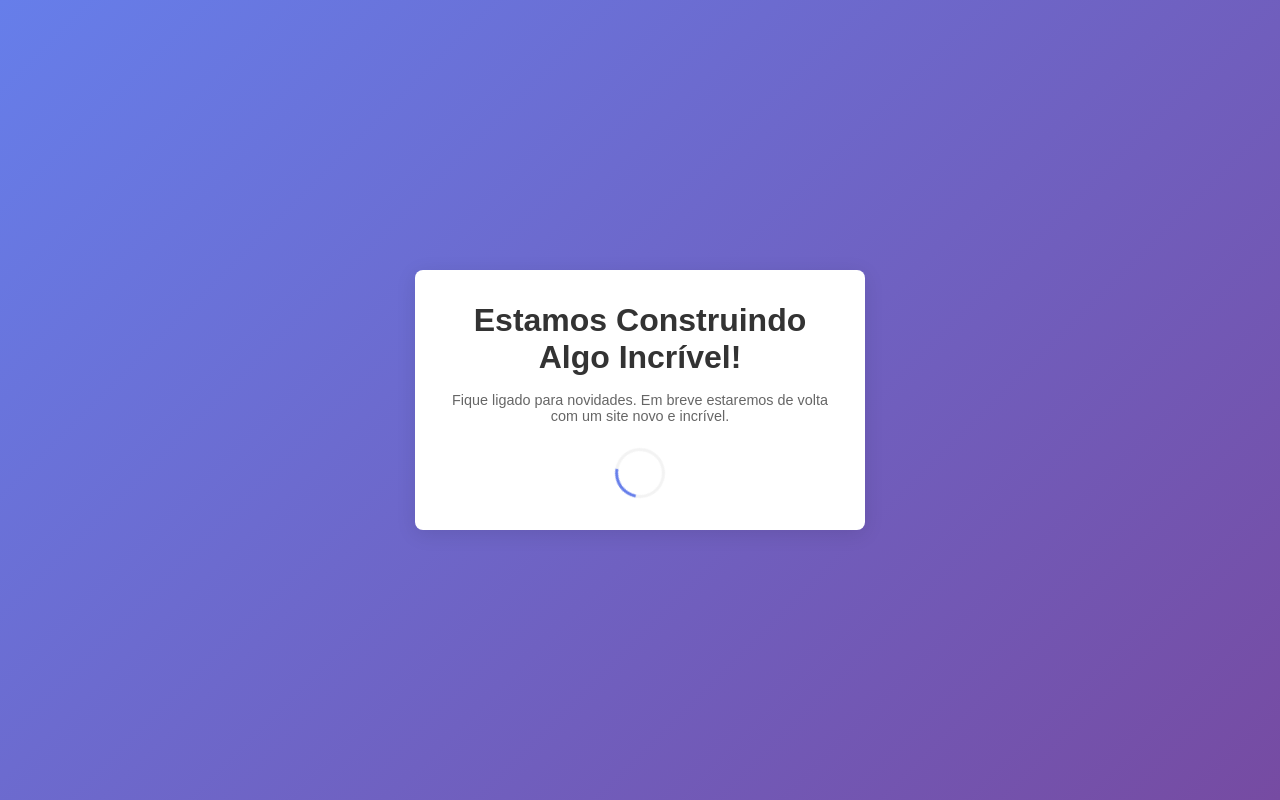
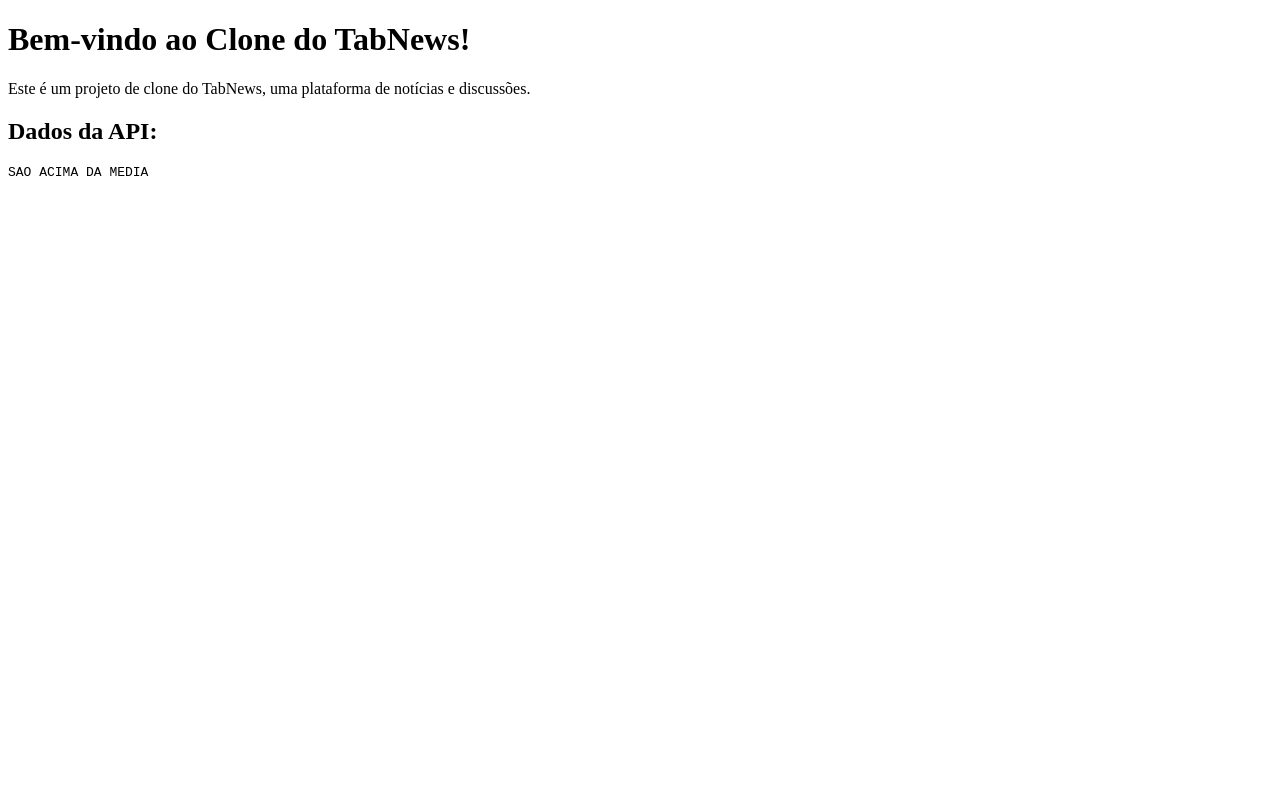
Before and after one commit to RafaelFelic/clone-tabnews, a Next.js app: page / in a window 1280 px wide. Built offline with nearby package versions, Linux system fonts and the light colour scheme.

Commit message:
Pagina inicial simplificada + chamada de API

```diff
--- a/pages/index.js
+++ b/pages/index.js
@@ -1,115 +1,32 @@
-import React from "react";
+import { useState, useEffect } from "react";
 
 function Home() {
-  const config = {
-    title: "Estamos Construindo Algo Incrível!",
-    subtitle:
-      "Fique ligado para novidades. Em breve estaremos de volta com um site novo e incrível.",
-  };
+  const [data, setData] = useState(null);
 
-  const globalCSS = `
-    * { box-sizing: border-box; }
-    body, html {
-      margin: 0;
-      padding: 0;
-      width: 100%;
-      height: 100%;
-      overflow-x: hidden;
-      background: linear-gradient(135deg, #667eea 0%, #764ba2 100%);
-    }
-    #__next {
-      height: 100vh;
-      height: -webkit-fill-available;
-      min-height: 100vh;
-      min-height: -webkit-fill-available;
-      background: linear-gradient(135deg, #667eea 0%, #764ba2 100%);
-    }
-
-    .loader {
-      margin: auto;
-      width: 50px;
-      height: 50px;
-      border: 3px solid #f3f3f3;
-      border-top: 3px solid #667eea;
-      border-radius: 50%;
-      animation: spin 1.5s linear infinite;
-    }
-
-    @keyframes spin {
-      0% { transform: rotate(0deg); }
-      100% { transform: rotate(360deg); }
-    }
-
-    /* iOS Safari viewport fix */
-    @supports (-webkit-touch-callout: none) {
-      .ios-fix {
-        height: 100vh !important;
-        height: -webkit-fill-available !important;
-        min-height: 100vh !important;
-        min-height: -webkit-fill-available !important;
-      }
-      body, html, #__next {
-        height: -webkit-fill-available !important;
-      }
-    }
-
-    /* Additional mobile viewport fixes */
-    @media screen and (max-width: 768px) {
-      .mobile-container {
-        height: 100vh;
-        height: 100dvh; /* Dynamic viewport height for newer browsers */
-        min-height: 100vh;
-        min-height: -webkit-fill-available;
-      }
-    }
-  `;
-
-  const styles = {
-    container: {
-      display: "flex",
-      justifyContent: "center",
-      alignItems: "center",
-      minHeight: "100vh",
-      minHeight: "-webkit-fill-available",
-      height: "100vh",
-      height: "100dvh", // Dynamic viewport height for modern mobile browsers
-      background: "linear-gradient(135deg, #667eea 0%, #764ba2 100%)",
-      fontFamily: "'Arial', sans-serif",
-      padding: "env(safe-area-inset-top) 1rem 0 1rem",
-      position: "relative",
-      width: "100%",
-    },
-    card: {
-      textAlign: "center",
-      padding: "2rem",
-      maxWidth: "450px",
-      backgroundColor: "#fff",
-      boxShadow: "0 4px 20px rgba(0, 0, 0, 0.1)",
-      borderRadius: "8px",
-    },
-    heading: {
-      fontSize: "2rem",
-      margin: "0 0 1rem",
-      color: "#333",
-    },
-    subheading: {
-      fontSize: "0.9rem",
-      color: "#666",
-      marginBottom: "1.5rem",
-    },
-  };
+  useEffect(() => {
+    fetch("/api/v1/status")
+      .then((response) => response.json())
+      .then((responseData) => {
+        console.log(responseData);
+        setData(responseData);
+      });
+  }, []);
 
   return (
-    <>
-      <style dangerouslySetInnerHTML={{ __html: globalCSS }} />
-      <div style={styles.container} className="ios-fix mobile-container">
-        <div style={styles.card}>
-          <h1 style={styles.heading}>{config.title}</h1>
-          <p style={styles.subheading}>{config.subtitle}</p>
-          <div className="loader" />
+    <div>
+      <h1>Bem-vindo ao Clone do TabNews!</h1>
+      <p>
+        Este é um projeto de clone do TabNews, uma plataforma de notícias e
+        discussões.
+      </p>
+
+      {data && (
+        <div>
+          <h2>Dados da API:</h2>
+          <pre>{data.chave?.toUpperCase()}</pre>
         </div>
-      </div>
-    </>
+      )}
+    </div>
   );
 }
 
```
